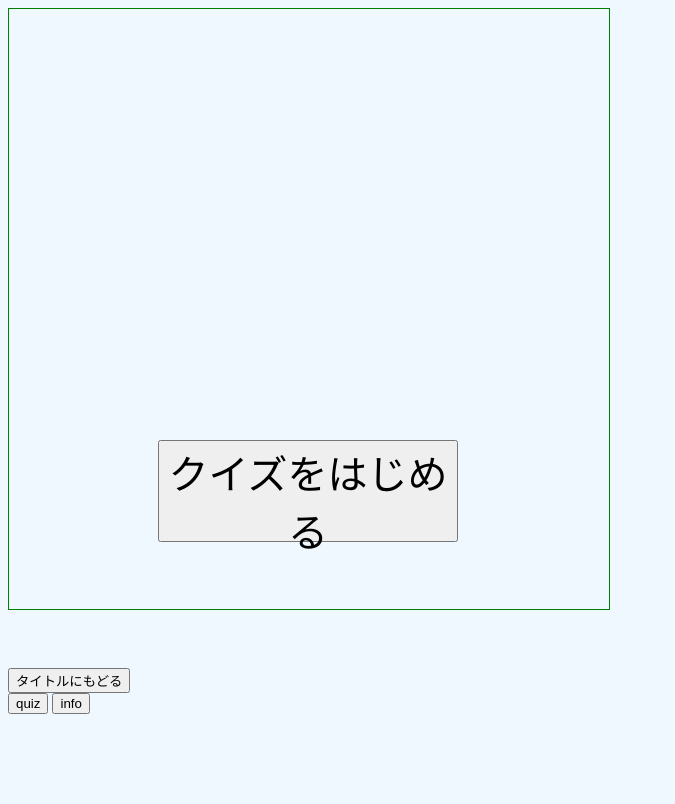
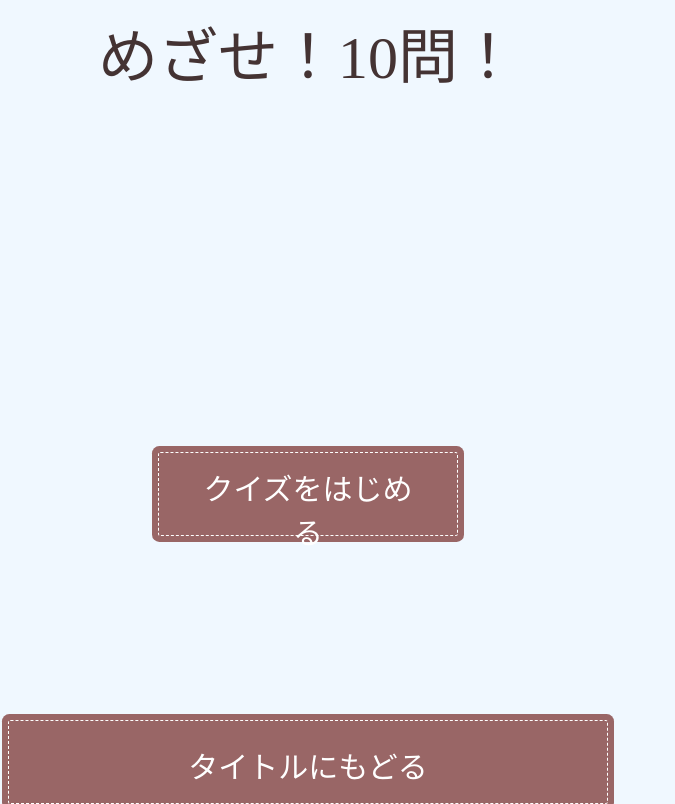
Before and after one commit to tomo-pragmatic/web-learning, a plain HTML site: page index.html in a window 1280 px wide. Shown: the whole page, without its empty margins (0-675 px from the left). Drawn offline with nearby package versions, Linux system fonts and the light colour scheme; a web font is replaced by a local one.

Commit message:
cui completed.

```diff
--- a/css/style.css
+++ b/css/style.css
@@ -5,6 +5,7 @@
 
 .wrap-layer {
   display: block;
+  margin: 0px;
   position: relative;
 }
 
@@ -24,10 +25,39 @@
   position: absolute;
 }
 
+.cute-button {
+  display: inline-block;
+  padding: 0.4em 1em 0.2em;
+  color: #fff;
+  border: #ffffff dashed 1px;
+  box-shadow: 0 0 0 0.2em #996666;
+  border-radius: 2.5px;
+  background-color: #996666;
+  cursor: pointer;
+}
+.cute-button:active {
+  box-shadow: 0 0 0 0.2em #cc8888;
+  background-color: #cc8888;
+}
+
+.cute-button.blue {
+  box-shadow: 0 0 0 0.2em #3355ff;
+  background-color: #3355ff;
+}
+.cute-button.blue:active {
+  box-shadow: 0 0 0 0.2em #5588ff;
+  background-color: #5588ff;
+}
+
 #canvas-quiz {
-  border: 1px solid black;
+  border: 0px solid black;
 }
 
 #canvas-info {
-  border: 1px solid green;;
+  border: 0px solid green;;
 }
+
+#to-title {
+  font-family: ap;
+  position: absolute;
+}
--- a/index.html
+++ b/index.html
@@ -9,18 +9,16 @@
 <div id="base" class="wrap-layer">
     <canvas id="canvas-quiz"></canvas>
     <canvas id="canvas-info"></canvas>
-    <label id="question">問題文</label>
-    <button id="option1">0.001</button>
-    <button id="option2">0.01</button>
-    <button id="option3">0.1</button>
-    <button id="option4">10</button>
-    <button id="option5">100</button>
-    <button id="option6">1000</button>
-    <button id="to-next">クイズをはじめる</button>
+    <label id="message">問題文</label>
+    <button id="option1" class="cute-button blue">0.001</button>
+    <button id="option2" class="cute-button blue">0.01</button>
+    <button id="option3" class="cute-button blue">0.1</button>
+    <button id="option4" class="cute-button blue">10</button>
+    <button id="option5" class="cute-button blue">100</button>
+    <button id="option6" class="cute-button blue">1000</button>
+    <button id="to-next" class="cute-button">クイズをはじめる</button>
 </div>
-<button id="to-title">タイトルにもどる</button><br>
-<button id="button-quiz">quiz</button>
-<button id="button-info">info</button>
+<button id="to-title" class="cute-button">タイトルにもどる</button>
 <script type="text/javascript" src="js/script.js"?date=20200316></script>
 <script src="https://code.jquery.com/jquery-3.5.1.min.js"></script>
 </body>
--- a/js/script.js
+++ b/js/script.js
@@ -1,38 +1,105 @@
-const CANVAS_QUIZ = 'canvas-quiz';
-const CANVAS_INFO = 'canvas-info';
+const QUESTIONS = [
+  ['mm', 'm', 0], ['m', 'mm', 5], ['cm', 'm', 1], ['m', 'cm', 4], ['mm', 'cm', 2], ['cm', 'mm', 3],
+  ['L', 'dL', 3], ['dL', 'L', 2], ['L', 'mL', 5], ['mL', 'L', 0], ['mL', 'dL', 1], ['dL', 'mL', 4],
+  ['kg', 'g', 5], ['g', 'kg', 0]
+];
 
 var quiz, info;
 var options = Array(6);
-var option1, option2, option3, option4, option5, option6;
-var toNext;
-var question;
+var toNext, toTitle;
+var message;
+var quizIndex = 0;
 
-function changeLayer(front) {
+function changeLayer(front, isButtonHide = false) {
   if (front == 'quiz') {
     quiz.style.zIndex = 1;
-    question.style.zIndex = 2;
-    option1.style.zIndex = 2;
-    option2.style.zIndex = 2;
-    option3.style.zIndex = 2;
-    option4.style.zIndex = 2;
-    option5.style.zIndex = 2;
-    option6.style.zIndex = 2;
+    for (let i = 0; i < 6; i++) {
+      options[i].style.zIndex = 2;
+    }
     info.style.zIndex = 0;
     toNext.style.zIndex = 0;
   } else {
     info.style.zIndex = 1;
-    toNext.style.zIndex = 2;
+    toNext.style.zIndex = isButtonHide ? 0 : 2;
     quiz.style.zIndex = 0;
-    question.style.zIndex = 0;
-    option1.style.zIndex = 0;
-    option2.style.zIndex = 0;
-    option3.style.zIndex = 0;
-    option4.style.zIndex = 0;
-    option5.style.zIndex = 0;
-    option6.style.zIndex = 0;
+    for (let i = 0; i < 6; i++) {
+      options[i].style.zIndex = 0;
+    }
+  }
+
+  message.style.zIndex = 2;
+}
+
+function displayTitle() {
+  setButtonCaption('クイズをはじめる');
+  setMessage('めざせ！10問！');
+  changeLayer('info');
+}
+
+function correctBehaviour() {
+  if (quizIndex < 3) {
+    setMessage('せいかーい！');
+    setButtonCaption('つぎの問題');
+    changeLayer('info');
+  } else {
+    setMessage('クリア！おめでとう！！');
+    changeLayer('info', true);
   }
 }
 
+function mistakeBehaviour() {
+  setMessage('ざんねん...。');
+  changeLayer('info', true);
+}
+
+function setButtonCaption(text) {
+  toNext.innerHTML = text;
+}
+
+function setMessage(text) {
+  message.innerHTML = text;
+}
+
+function setQuestion(beforeUnit, afterUnit) {
+  setMessage('1' + beforeUnit + 'は何' + afterUnit + 'かな？');
+}
+
+function setOptions(unit, correctIndex) {
+  options[0].innerHTML = '0.001 ' + unit;
+  options[1].innerHTML = '0.01 ' + unit;
+  options[2].innerHTML = '0.1 ' + unit;
+  options[3].innerHTML = '10 ' + unit;
+  options[4].innerHTML = '100 ' + unit;
+  options[5].innerHTML = '1000 ' + unit;
+
+  for (let i = 0; i < 6; i++) {
+    $('#' + options[i].id).off('click');
+    if (i == correctIndex) {
+      $('#' + options[i].id).on('click', function() {
+        correctBehaviour();
+      });
+    } else {
+      $('#' + options[i].id).on('click', function() {
+        mistakeBehaviour();
+      });
+    }
+  }
+}
+
+function createQuiz() {
+  q = QUESTIONS[Math.floor(Math.random() * Math.floor(QUESTIONS.length))];
+  setQuestion(q[0], q[1]);
+  setOptions(q[1], q[2]);
+}
+
+function drawChara(context, imagePath, x, y, width) {
+  chara = new Image();
+  chara.src = imagePath;
+  chara.onload = () => {
+    height = width * chara.naturalHeight / chara.naturalWidth;
+    context.drawImage(chara, x, y, width, height);
+  }
+}
 
 function numToPxString(num) {
   return (num.toString() + 'px');
@@ -46,7 +113,7 @@ function adjust(element, top, left, width, height, fontSize) {
   element.style.fontSize = numToPxString(fontSize);
 }
 
-function arrange() {
+function initialArrange() {
   base = document.getElementById('base');
   quiz = document.getElementById('canvas-quiz');
   info = document.getElementById('canvas-info');
@@ -56,7 +123,7 @@ function arrange() {
   info.width = width;
 
   height = width * 1.0;
-  base.style.height = numToPxString(height * 1.1);
+  base.style.height = numToPxString(height * 1);
   quiz.height = height;
   info.height = height;
 
@@ -67,84 +134,49 @@ function arrange() {
   cxi.fillStyle = 'aliceblue';
   cxi.fillRect(0, 0, info.width, info.height);
 
-  question = document.getElementById('question');
-  question.innerHTML = '1Lは何dLかな？';
-  question.style.top = 0;
-  question.style.width = numToPxString(quiz.width);
-  question.style.left = 0;
-  question.style.fontSize = numToPxString(width/10);
+  message = document.getElementById('message');
+  message.style.top = 0;
+  message.style.width = numToPxString(quiz.width);
+  message.style.left = 0;
+  message.style.fontSize = numToPxString(width/10);
+  for (let i = 0; i < 6; i++) {
+    options[i] = document.getElementById('option' + (i+1).toString());
+  }
+  toNext  = document.getElementById('to-next');
+  toTitle = document.getElementById('to-title');
 
-  option1 = document.getElementById('option1');
-  option2 = document.getElementById('option2');
-  option3 = document.getElementById('option3');
-  option4 = document.getElementById('option4');
-  option5 = document.getElementById('option5');
-  option6 = document.getElementById('option6');
-  toNext  = document.getElementById('to-next');
-
-  const MARGIN_RATE = 0.02;
+  const MARGIN_RATE = 0.04;
   margin = width * MARGIN_RATE;
   buttonWidth = (width - margin * 4) / 3;
   buttonHeight = (height * 0.4 - margin * 3) / 2;
-  fontSize = width / 15;
+  fontSize = width / 20;
 
-  adjust(option1, height * 0.6 + buttonHeight * 0 + margin * 1, margin * 1 + buttonWidth * 0, buttonWidth, buttonHeight, fontSize);
-  adjust(option2, height * 0.6 + buttonHeight * 0 + margin * 1, margin * 2 + buttonWidth * 1, buttonWidth, buttonHeight, fontSize);
-  adjust(option3, height * 0.6 + buttonHeight * 0 + margin * 1, margin * 3 + buttonWidth * 2, buttonWidth, buttonHeight, fontSize);
-  adjust(option4, height * 0.6 + buttonHeight * 1 + margin * 2, margin * 1 + buttonWidth * 0, buttonWidth, buttonHeight, fontSize);
-  adjust(option5, height * 0.6 + buttonHeight * 1 + margin * 2, margin * 2 + buttonWidth * 1, buttonWidth, buttonHeight, fontSize);
-  adjust(option6, height * 0.6 + buttonHeight * 1 + margin * 2, margin * 3 + buttonWidth * 2, buttonWidth, buttonHeight, fontSize);
-  adjust(toNext, height * 0.7 + margin, width / 4, width / 2, buttonHeight, fontSize);
+  for (let i = 0; i < 6; i++) {
+    coef = Math.floor(i/3);
+    adjust(options[i],
+           height * 0.6 + buttonHeight * coef + margin * (coef + 1),
+           margin * (i%3 + 1) + (buttonWidth * (i%3)),
+           buttonWidth, buttonHeight, fontSize
+      );
+  }
+  adjust(toNext,  height * 0.7 + margin, width / 4, width / 2, buttonHeight, fontSize);
+  adjust(toTitle, height + margin * 5, quiz.style.left, quiz.width, buttonHeight, fontSize);
 
-  changeLayer('info');
-}
-
-function setQuestion(beforeUnit, afterUnit) {
-  question.innerHTML = '1' + beforeUnit + 'は何' + afterUnit + 'かな？';
-}
-
-function setOptions(unit) {
-  option1.innerHTML = '0.001 ' + unit;
-  option2.innerHTML = '0.01 ' + unit;
-  option3.innerHTML = '0.1 ' + unit;
-  option4.innerHTML = '10 ' + unit;
-  option5.innerHTML = '100 ' + unit;
-  option6.innerHTML = '1000 ' + unit;
-}
-
-function createQuiz(beforeUnit, afterUnit) {
-  setQuestion(beforeUnit, afterUnit);
-  setOptions(afterUnit);
-}
-
-function drawChara(context, imagePath, x, y, width) {
-  chara = new Image();
-  chara.src = imagePath;
-  chara.onload = () => {
-    height = width * chara.naturalHeight / chara.naturalWidth;
-    context.drawImage(chara, x, y, width, height);
-  }
+  displayTitle();
 }
 
 /* initialize at page load. */
-arrange();
+initialArrange();
 
 window.onload = function() {
   $('#to-next').on('click', function() {
-    createQuiz('m', 'mm');
+    quizIndex++;
+    createQuiz();
     changeLayer('quiz');
   });
 
-
-  // ----------- debug ------------
-  $('#button-quiz').on('click', function() {
-    // alert("quizクリックされました");
-    createQuiz('L','mL');
-    changeLayer('quiz');
-  });
-
-  $('#button-info').on('click', function() {
-    changeLayer('info');
-    // alert("infoクリックされました");
+  $('#to-title').on('click', function() {
+    quizIndex = 0;
+    displayTitle();
   });
 }
```
